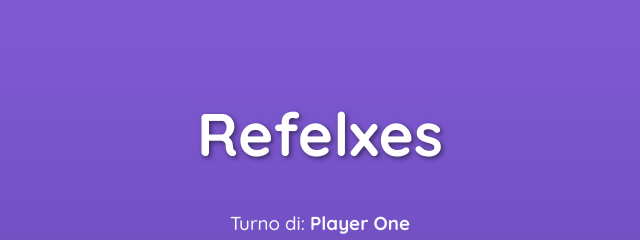
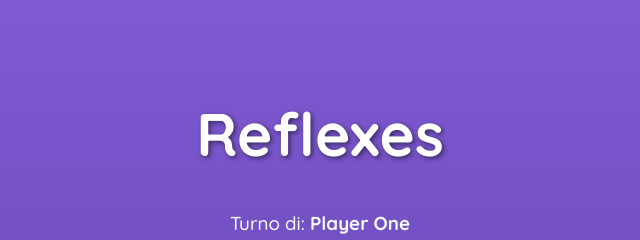
Before and after one commit to matteofortino/reflexes, a plain HTML site: page index.html in a window 1280 px wide. Shown: the top 240 px of the page, 320-960 px from the left. Drawn offline with Linux system fonts and the light colour scheme.

Commit message:
fix typo

```diff
--- a/index.html
+++ b/index.html
@@ -7,11 +7,11 @@
     <link rel="stylesheet" href="main.css">
     <link href="https://fonts.googleapis.com/css2?family=Quicksand:wght@400;500;700&display=swap" rel="stylesheet">
     <script src="main.js" defer></script>
-    <title>Refelxes</title>
+    <title>Reflexes</title>
 </head>
 <body>
     <div class="center-container">
-        <h1>Refelxes</h1>
+        <h1>Reflexes</h1>
         <p>Turno di: <span id="current-player">Player One</span></p>
         <div class="box-container">
             <div id="square">
```
